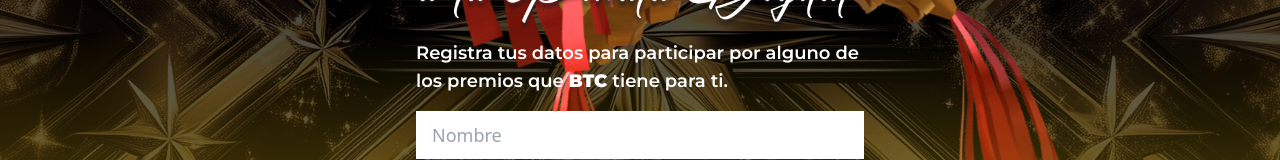
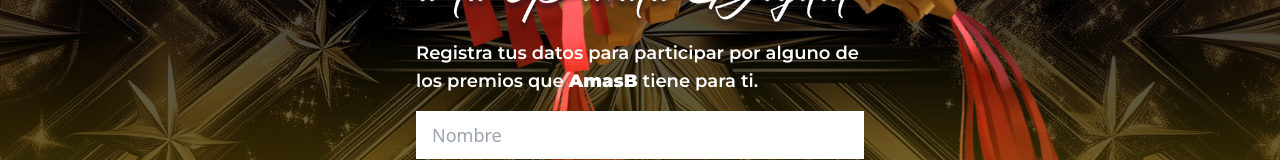
Before and after one commit to pablo-jim-dev/btc, a React (Vite) app: page / in a window 1280 px wide. Shown: the part 367-527 px from the top of the page. Built offline with nearby package versions, Linux system fonts and the light colour scheme.

Commit message:
(App): AmasB Text

```diff
--- a/src/components/desktop/Instructions.jsx
+++ b/src/components/desktop/Instructions.jsx
@@ -20,7 +20,7 @@
                                     delay: 0.5
                                 }}
                                 className='text-white/90 text-4xl text-left mb-10 font-semibold'>
-                                Rompe la piñata digital de <span className='font-black text-white'>BTC. </span><span className='font-bold text-white'>Agita tu celular para acumular la mayor cantidad de puntos posibles en 90 segundos</span> y romper la piñata. ¡Mucha suerte!
+                                Rompe la piñata digital de <span className='font-black text-white'>AmasB. </span><span className='font-bold text-white'>Agita tu celular para acumular la mayor cantidad de puntos posibles en 90 segundos</span> y romper la piñata. ¡Mucha suerte!
                             </motion.p>
                             <button
                                 key={`button-instructions`}
--- a/src/screens/Home.jsx
+++ b/src/screens/Home.jsx
@@ -76,7 +76,7 @@
             onSubmit={handleSubmit}
             className='flex flex-col w-full'
           >
-            <p className='text-white text-lg font-semibold'>Registra tus datos para participar por alguno de los premios que <span className='font-black'>BTC</span> tiene para ti.</p>
+            <p className='text-white text-lg font-semibold'>Registra tus datos para participar por alguno de los premios que <span className='font-black'>AmasB</span> tiene para ti.</p>
             <input name='name' type='text' placeholder='Nombre' className='w-full h-12 bg-white text-black text-lg mt-4 px-4 border-3 border-yellow-400' />
             <input name='lastName' type='text' placeholder='Apellidos' className='w-full h-12 bg-white text-black text-lg mt-4 px-4 border-3 border-yellow-400' />
             <input name='email' type='email' placeholder='Correo Electrónico' className='w-full h-12 bg-white text-black text-lg mt-4 px-4 border-3 border-yellow-400' />
```
